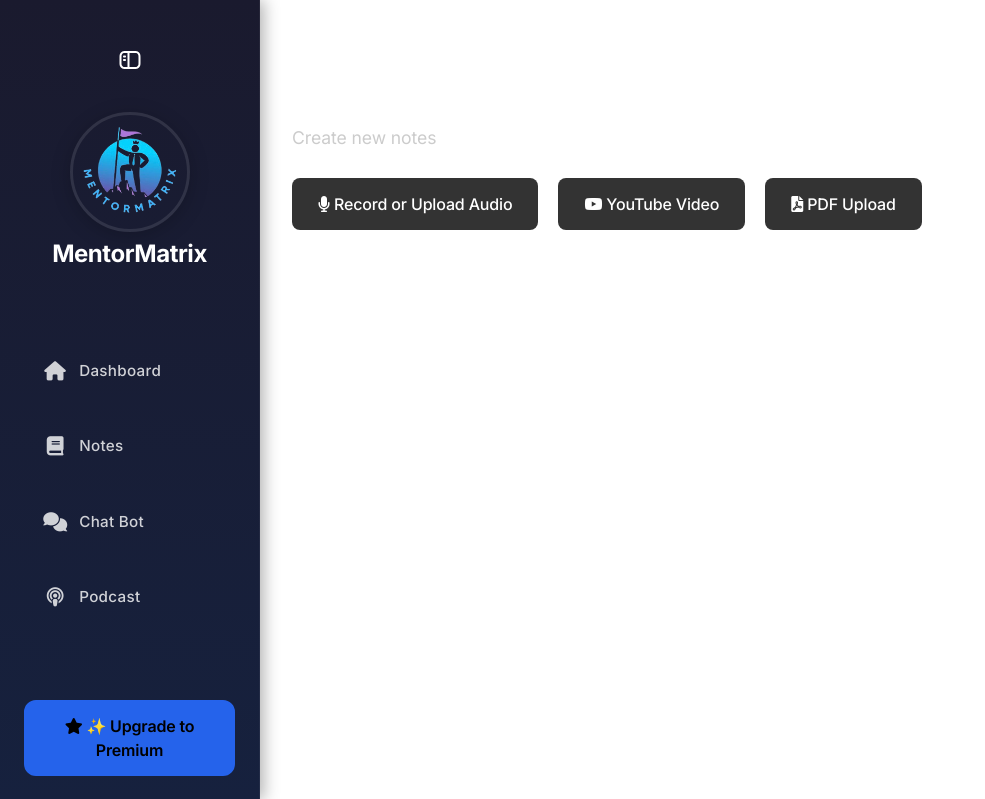
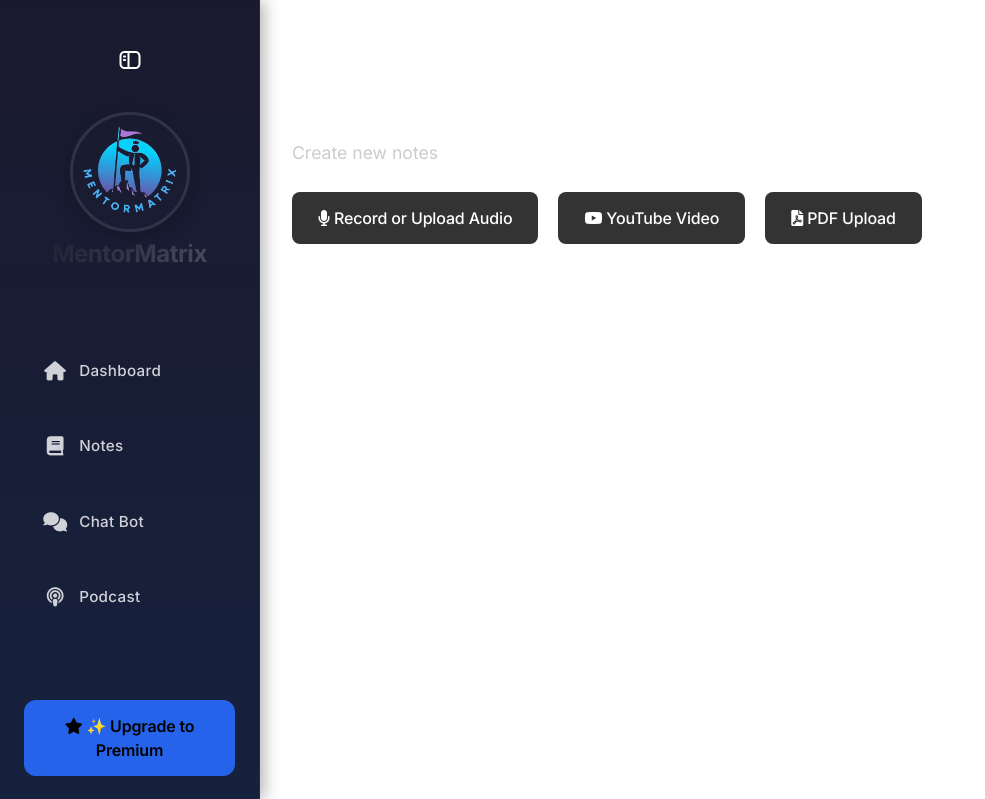
Before and after one commit to Shoaib-Programmer/MentorMatrix, a Flask app: template app/templates/dashboard.html in a window 1280 px wide. Shown: the top 799 px of the page, without its empty margins (0-985 px from the left). Run offline with Flask 3, Linux system fonts and the light colour scheme; the template is opened without the code that fills it, so the values that code supplies are empty; parts of the project's set-up code (start-up, migrations or seed data) failed here and were passed over; some libraries are stand-ins or nearby versions.

Commit message:
updated styling

```diff
--- a/app/static/css/base.css
+++ b/app/static/css/base.css
@@ -113,48 +113,101 @@ body {
   color: var(--text-color);
 }
 
-/* Typography enhancements */
-h1,
-h2,
-h3 {
+/* Enhanced Typography for Headings */
+h1, h2, h3 {
   font-family: var(--font-family);
   font-optical-sizing: auto;
   letter-spacing: -0.025em;
   font-feature-settings: "liga" 1, "calt" 1, "ss01" 1;
-  text-transform: none; /* Remove uppercase transform */
+  color: var(--text-color);
+  font-weight: 900;
+  text-shadow: var(--soft-text-shadow);
+  margin-bottom: 0.2em;
 }
 
 h1 {
+  font-size: 4rem; /* Increased from 3rem */
+  line-height: 1;
+  letter-spacing: -0.03em;
+  -webkit-background-clip: text;
+  background-clip: text;
+  -webkit-text-fill-color: transparent;
+  text-transform: none;
+  margin-top: 0.5em;
+}
+
+h2 {
+  font-size: 3rem; /* Increased from 2.25rem */
+  line-height: 1.2;
+  letter-spacing: -0.02em;
+  position: relative;
+  padding-bottom: 0.5rem;
+}
+
+/* h2::after {
+  content: "";
+  position: absolute;
+  bottom: 0;
+  left: 0;
+  width: 60px;
+  height: 4px;
+  background: var(--primary-blue);
+  border-radius: 2px;
+} */
+
+h3 {
+  font-size: 1.85rem; /* Increased from 1.75rem */
+  line-height: 1.3;
+  letter-spacing: -0.015em;
+  border-left: 4px solid var(--primary-blue);
+  padding-left: 0.75rem;
+}
+
+/* Light theme adjustments */
+@media (prefers-color-scheme: light), html[data-theme="light"] {
+  h1, h2, h3 {
+    color: #1a1a2e;
+  }
+
+  h1 {
+    background: linear-gradient(135deg, #1a1a2e 0%, #4b5563 100%);
+    -webkit-background-clip: text;
+    background-clip: text;
+    -webkit-text-fill-color: transparent;
+  }
+}
+
+/* Responsive adjustments */
+@media screen and (max-width: 768px) {
+  h1 {
     font-size: 3rem;
-  font-weight: 800;
-  line-height: 1.1;
-  letter-spacing: -0.03em;
   }
 
   h2 {
     font-size: 2.25rem;
-  font-weight: 700;
-  line-height: 1.2;
-  letter-spacing: -0.02em;
   }
 
   h3 {
     font-size: 1.75rem;
-  font-weight: 600;
-  line-height: 1.3;
-  letter-spacing: -0.015em;
+  }
+}
+
+@media screen and (max-width: 480px) {
+  h1 {
+    font-size: 2.5rem;
+  }
+
+  h2 {
+    font-size: 2rem;
+  }
+
+  h3 {
+    font-size: 1.6rem;
+  }
 }
 
 p {
   font-family: var(--font-family);
-  font-weight: 400;
-  font-size: 1.1rem;
-  line-height: 1.6;
-  letter-spacing: -0.006em;
-  color: #d1d1d1;
-  line-height: 1.8;
-  font-size: 1.1rem;
-  margin-bottom: 1.5em;
 }
 
 .container {
@@ -858,22 +911,44 @@ a:focus {
   }
 }
 
+
+
+@media (prefers-color-scheme: dark) {
   .cl-card {
     background-color: #212121;
     color: #ffffff;
     transition: all 0.3s ease;
   }
-
-.cl-userPreviewSecondaryIdentifier {
+  .cl-navbar {
+    background-color: #474747;
     color: #ffffff;
+    transition: all 0.3s ease;
   }
 
-.cl-userButtonPopoverActionButtonText {
+  /* Elements with white text color */
+  .cl-userPreviewSecondaryIdentifier,
+  .cl-userButtonPopoverActionButtonText,
+  .cl-internal-td400p,
+  .cl-headerTitle,
+  .cl-headerSubtitle,
+  .cl-socialButtonsBlockButtonText,
+  .cl-dividerText,
+  .cl-formFieldLabel,
+  .cl-footerActionText,
+  .cl-navbarMobileMenuButton,
+  .cl-profileSectionTitleText,
+  .cl-internal-1ho4xv,
+  .cl-internal-l1ab9q,
+  .cl-internal-rscu79,
+  .cl-internal-of57g,
+  .cl-internal-fqx4fd,
+  .cl-internal-3vf5mz,
+  .cl-navbarButton {
     color: #ffffff;
   }
 
   .cl-userButtonPopoverActionButtonIcon {
-  fill: #a09c9c !important; /* sets the fill to dark black */
+    fill: #a09c9c !important;
   }
 
   .cl-userButtonPopoverActionButtonIcon path,
--- a/app/templates/dashboard.html
+++ b/app/templates/dashboard.html
@@ -13,7 +13,6 @@
     <header>
         <div class="profile">
             <div id="user-button-container"></div>
-            <clerk-user-button></clerk-user-button>
         </div>
     </header>
 
```
Also changed, not shown: other parts of app/static/css/base.css (+12 -32 lines). Lines whose indentation alone changed are shown as unchanged.
